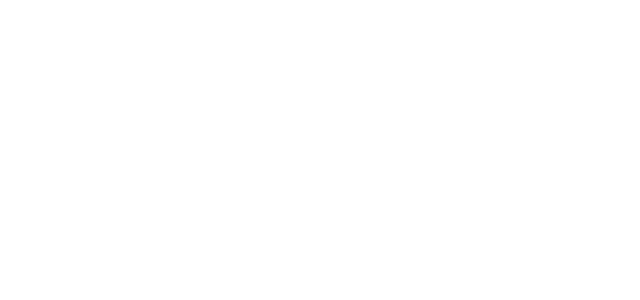
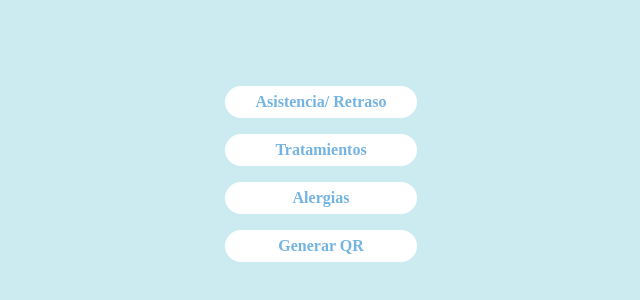
Before and after one commit to Kronapsys/poki-frontend, a React (Create React App) app: page /mainMenuParents in a window 1280 px wide. Shown: the part 226-526 px from the top of the page, without its empty margins (319-959 px from the left). Built offline with nearby package versions, Linux system fonts and the light colour scheme; a web font is replaced by a local one.

Commit message:
created mainMenuParents and added basic style

```diff
--- a/package.json
+++ b/package.json
@@ -10,6 +10,7 @@
     "moment": "^2.29.1",
     "react": "^17.0.2",
     "react-dom": "^17.0.2",
+    "react-qr-code": "^1.1.1",
     "react-redux": "^7.2.4",
     "react-router-dom": "^5.2.0",
     "react-scripts": "4.0.3",
--- a/src/App.js
+++ b/src/App.js
@@ -3,6 +3,7 @@
 import Home from './containers/Home/Home';
 import Register from './containers/Register/Register';
 import LogIn from './containers/LogIn/LogIn';
+import MainMenuParents from './containers/MainMenuParents/MainMenuParents';
 
 function App() {
   return (
@@ -14,6 +15,7 @@
           <Route path='/' exact component = {Home}/>
           <Route path='/register' exact component = {Register}/>
           <Route path='/login' exact component = {LogIn}/>
+          <Route path='/mainMenuParents' exact component = {MainMenuParents}/>
 
         </Switch>
 
--- a/src/components/Btn/Btn.css
+++ b/src/components/Btn/Btn.css
@@ -3,7 +3,7 @@
 .btnStyle {
 
     height: 2em;
-    width: 10em;
+    width: 12em;
     background-color: white;
     margin: 0.5em;
 
@@ -20,3 +20,8 @@
 
     cursor: pointer;
 }
+
+.btnStyle:hover {
+    background-color: #74B4E2;
+    color: white;
+}
--- a/src/containers/Home/Home.jsx
+++ b/src/containers/Home/Home.jsx
@@ -2,8 +2,13 @@
 import './Home.css';
 import logo from '../../img/logo.png';
 import Btn from '../../components/Btn/Btn';
+// import axios from 'axios';
 
 const Home = () => {
+
+    // let a = axios.get('http://localhost:3000/parents');
+    // console.log(a);
+
     return(
         <div className='home'>
 
--- a/src/containers/LogIn/LogIn.jsx
+++ b/src/containers/LogIn/LogIn.jsx
@@ -3,6 +3,7 @@
 import logo from '../../img/logo.png';
 import Btn from '../../components/Btn/Btn';
 import {useHistory} from 'react-router-dom';
+
 
 const LogIn = () => {
 
--- /dev/null
+++ b/src/containers/MainMenuParents/MainMenuParents.css
@@ -0,0 +1,17 @@
+.MainMenuParents{
+    height: 100vh;
+
+    background-color: #CCEBF1;
+
+    display: flex;
+    flex-direction: row;
+    justify-content: center;
+    align-content: center;
+}
+
+.areaMMP {
+    display: flex;
+    flex-direction: column;
+    justify-content: center;
+    align-content: center;
+}
--- /dev/null
+++ b/src/containers/MainMenuParents/MainMenuParents.jsx
@@ -0,0 +1,19 @@
+import React from 'react';
+import './MainMenuParents.css';
+import Btn from '../../components/Btn/Btn';
+
+const MainMenuParents = () => {
+    return(
+        <div className='MainMenuParents'>
+            <div className="areaMMP">
+                <Btn nombre='Asistencia/ Retraso' destination=''/>
+                <Btn nombre='Tratamientos' destination=''/>
+                <Btn nombre='Alergias' destination=''/>
+                <Btn nombre='Generar QR' destination='QRCode'/>
+            </div>
+
+        </div>
+    );
+};
+
+export default MainMenuParents;
```
Also changed, not shown: src/redux/store.js (added), 1 other file (tests, documents, lock files or other folders).
